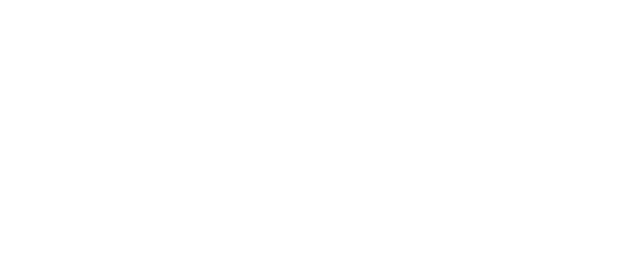
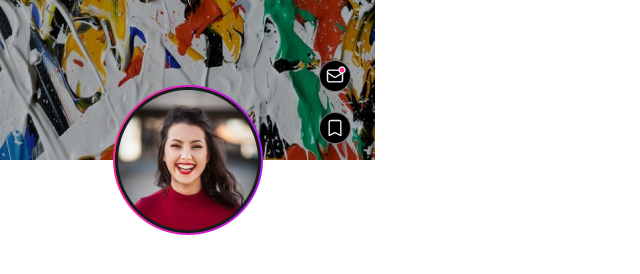
Before and after one commit to j-eick/social-app, a plain HTML site: page pages/profile.html in a window 1280 px wide. Shown: the whole page, without its empty margins (0-640 px from the left). Drawn offline with Linux system fonts and the light colour scheme.

Commit message:
Add profile page and images

```diff
--- /dev/null
+++ b/css-components/profile-banner.css
@@ -0,0 +1,14 @@
+.profile--banner {
+  position: absolute;
+  width: 375px;
+  height: 160px;
+  left: 0px;
+  top: 0px;
+}
+.profile--photo {
+  position: absolute;
+  width: 150px;
+  height: 150px;
+  left: 113px;
+  top: 85px;
+}
--- a/pages/profile.html
+++ b/pages/profile.html
@@ -0,0 +1,24 @@
+<!DOCTYPE html>
+<html lang="en">
+  <head>
+    <meta charset="UTF-8" />
+    <meta http-equiv="X-UA-Compatible" content="IE=edge" />
+    <meta name="viewport" content="width=device-width, initial-scale=1.0" />
+    <title>Social App</title>
+    <link rel="stylesheet" href="../css-components/profile-banner.css" />
+  </head>
+  <body>
+    <div class="profile--header">
+      <img
+        class="profile--banner"
+        src="../images/Profile Banner.png"
+        alt="Profile Banner Image"
+      />
+      <img
+        class="profile--photo"
+        src="../images/Photo.png"
+        alt="Profile Photo"
+      />
+    </div>
+  </body>
+</html>
--- a/styles.css
+++ b/styles.css
@@ -2,3 +2,4 @@
 @import "./css-components/header.css";
 @import "./css-components/main.css";
 @import "./css-components/footer.css";
+@import "./css-components/profile-banner.css";
```
